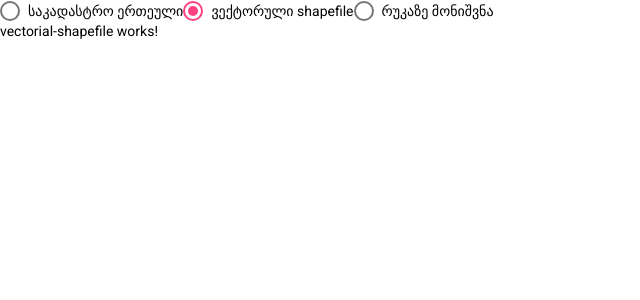
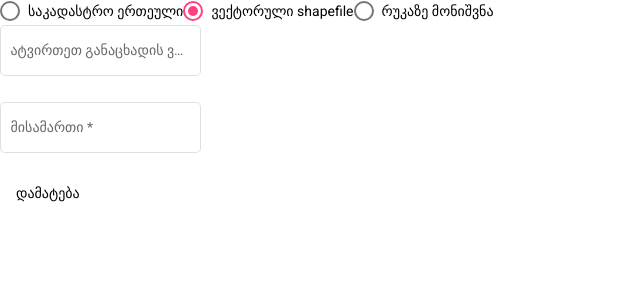
Before and after one commit to Mikheil-A/msda-ms-docflow-maps, an Angular app: page / in a window 1280 px wide. Both pictures are taken after a click on the label "ვექტორული shapefile". Shown: the top 300 px of the page, without its empty margins (0-640 px from the left). Built offline with nearby package versions, Linux system fonts and the light colour scheme.

Commit message:
created vectorial-shapefile-form

```diff
--- a/src/app/cadastral-entity/cadastral-entity.component.html
+++ b/src/app/cadastral-entity/cadastral-entity.component.html
@@ -1,4 +1,4 @@
-<form [formGroup]="cadastralEntity" (ngSubmit)="add()">
+<form [formGroup]="cadastralEntityForm" (ngSubmit)="add()">
 
   <mat-form-field appearance="outline">
     <mat-label>საკადასტრო კოდი (მაგ.: xx.xx.xx.xxx)</mat-label>
--- a/src/app/cadastral-entity/cadastral-entity.component.ts
+++ b/src/app/cadastral-entity/cadastral-entity.component.ts
@@ -7,7 +7,7 @@ import {FormControl, FormGroup, Validators} from '@angular/forms';
   styleUrls: ['./cadastral-entity.component.scss']
 })
 export class CadastralEntityComponent implements OnInit {
-  cadastralEntity: FormGroup;
+  cadastralEntityForm: FormGroup;
 
   constructor() { }
 
@@ -16,7 +16,7 @@ export class CadastralEntityComponent implements OnInit {
   }
 
   private _initializeForm() {
-    this.cadastralEntity = new FormGroup({
+    this.cadastralEntityForm = new FormGroup({
       'cadastralCode': new FormControl(null, Validators.required),
       'address': new FormControl(null, Validators.required),
       'landType': new FormControl(null, Validators.required)
@@ -24,9 +24,9 @@ export class CadastralEntityComponent implements OnInit {
   }
 
   add() {
-    console.log(this.cadastralEntity.value);
+    console.log(this.cadastralEntityForm.value);
 
-    this.cadastralEntity.controls['address'].setValue('test1');
-    this.cadastralEntity.controls['landType'].setValue('test2');
+    this.cadastralEntityForm.controls['address'].setValue('test1');
+    this.cadastralEntityForm.controls['landType'].setValue('test2');
   }
 }
--- a/src/app/vectorial-shapefile/vectorial-shapefile.component.html
+++ b/src/app/vectorial-shapefile/vectorial-shapefile.component.html
@@ -1 +1,15 @@
-<p>vectorial-shapefile works!</p>
+<form [formGroup]="vectorialShapefileForm" (ngSubmit)="add()">
+
+  <mat-form-field appearance="outline">
+    <mat-label>ატვირთეთ განაცხადის ვექტორული shapefile</mat-label>
+    <input type="text" formControlName="shapefile" matInput placeholder="საკადასტრო კოდი (მაგ.: xx.xx.xx.xxx)" required>
+  </mat-form-field>
+
+  <mat-form-field appearance="outline">
+    <mat-label>მისამართი</mat-label>
+    <input type="text" formControlName="address" matInput placeholder="მისამართი" required>
+  </mat-form-field>
+
+  <button mat-button type="submit">დამატება</button>
+
+</form>
--- a/src/app/vectorial-shapefile/vectorial-shapefile.component.scss
+++ b/src/app/vectorial-shapefile/vectorial-shapefile.component.scss
@@ -0,0 +1,5 @@
+form {
+  display: flex;
+  flex-direction: column;
+  align-items: flex-start;
+}
--- a/src/app/vectorial-shapefile/vectorial-shapefile.component.ts
+++ b/src/app/vectorial-shapefile/vectorial-shapefile.component.ts
@@ -1,4 +1,5 @@
 import { Component, OnInit } from '@angular/core';
+import {FormControl, FormGroup, Validators} from '@angular/forms';
 
 @Component({
   selector: 'app-vectorial-shapefile',
@@ -6,10 +7,22 @@ import { Component, OnInit } from '@angular/core';
   styleUrls: ['./vectorial-shapefile.component.scss']
 })
 export class VectorialShapefileComponent implements OnInit {
+  vectorialShapefileForm: FormGroup;
 
   constructor() { }
 
   ngOnInit(): void {
+    this._initializeForm();
   }
 
+  private _initializeForm() {
+    this.vectorialShapefileForm = new FormGroup({
+      'shapefile': new FormControl(null, Validators.required),
+      'address': new FormControl(null, Validators.required),
+    });
+  }
+
+  add() {
+    console.log(this.vectorialShapefileForm.value);
+  }
 }
```
